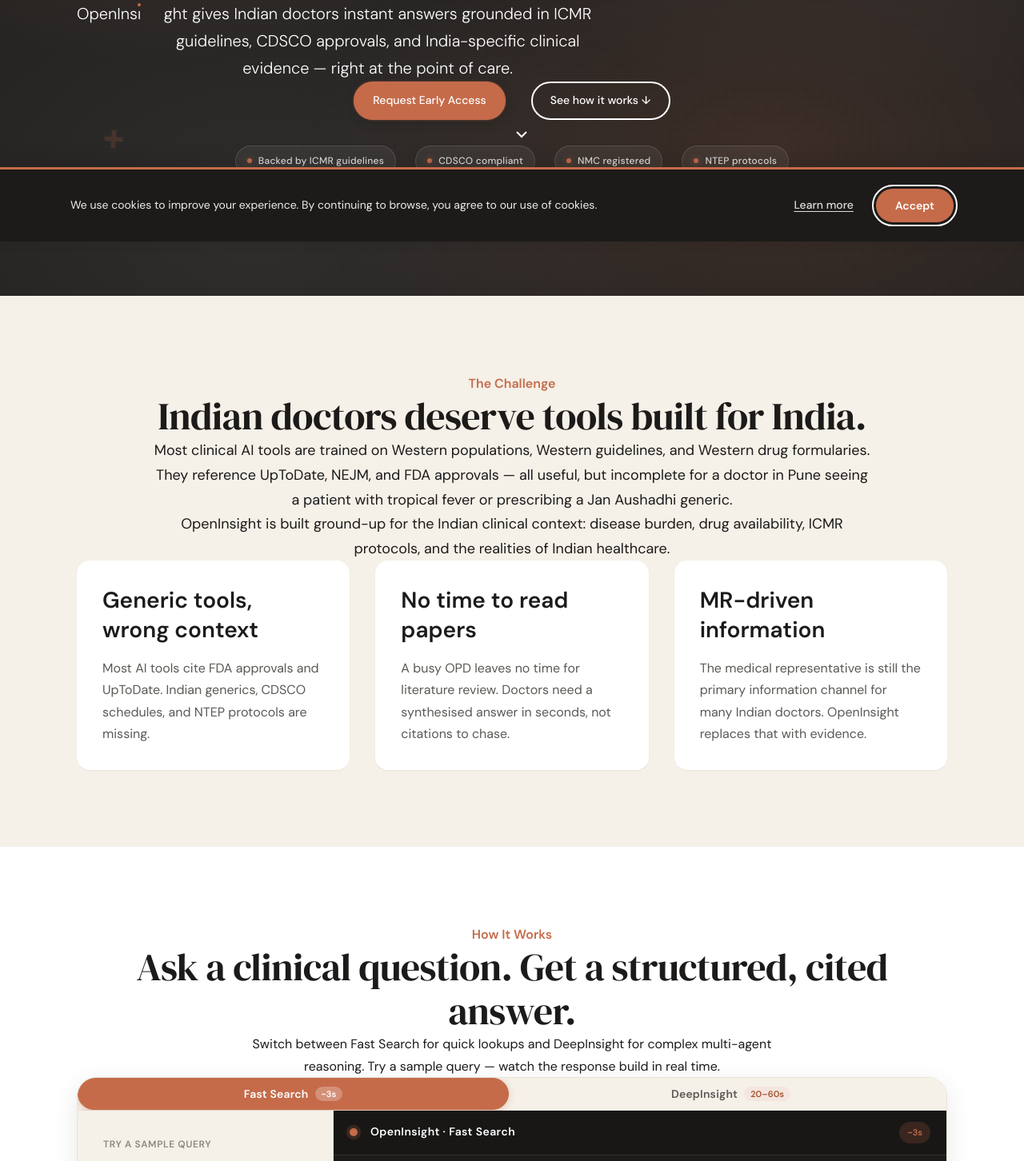
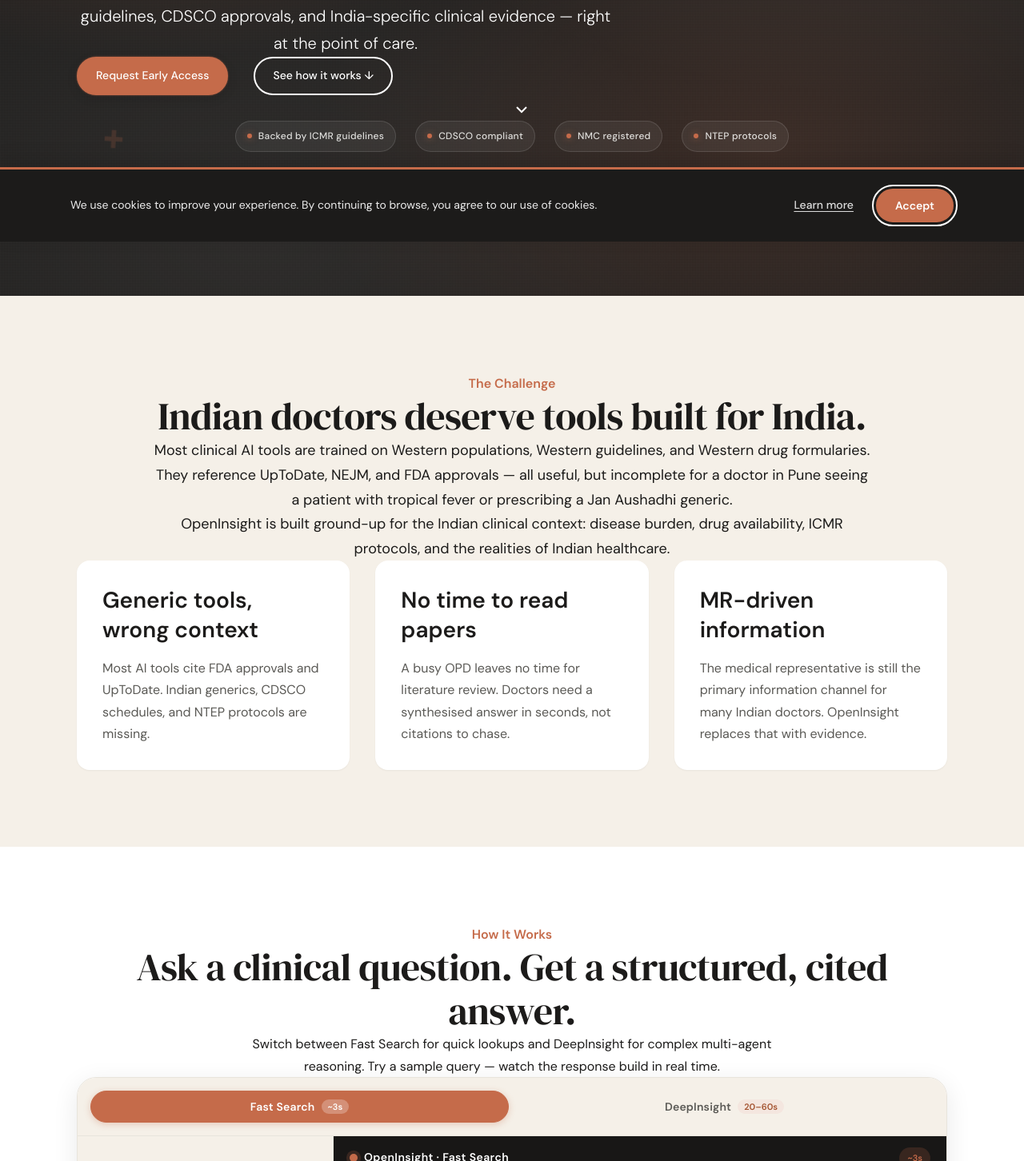
Before and after one commit to Adi103-ETAI/openinsight-web, a Next.js app: page / in a window 1280 px wide. Shown: the part 498-1950 px from the top of the page at 80% size. Built offline with nearby package versions, Linux system fonts and the light colour scheme.

Commit message:
Revert "fix: hero button alignment, demo tab alignment, branded i-dot, architecture spacing"
This reverts commit 0da6f61dffac1644b47c82c2e0f060fb8cc10d0d.

```diff
--- a/app/globals.css
+++ b/app/globals.css
@@ -991,29 +991,3 @@
     transition: none;
   }
 }
-
-/* ================================================================
-   Brand "i" dot — matches the logo's terracotta tittle.
-   Usage: replace the lowercase "i" in "Insight" with
-   <span className="brand-i">ı</span> so the dot renders in
-   the brand accent color instead of the default text color.
-   ================================================================ */
-.brand-i {
-  position: relative;
-  display: inline-block;
-  font-style: normal;
-}
-
-.brand-i::after {
-  content: '';
-  position: absolute;
-  top: 0.16em;
-  left: 50%;
-  transform: translateX(-50%);
-  width: 0.14em;
-  height: 0.14em;
-  min-width: 4px;
-  min-height: 4px;
-  border-radius: 50%;
-  background-color: var(--color-accent);
-}
--- a/app/page.tsx
+++ b/app/page.tsx
@@ -91,9 +91,9 @@
             className="text-white text-center max-w-2xl opacity-75 text-lg animate-fade-in"
             style={{ fontSize: '20px', fontWeight: 300, animationDelay: '300ms' }}
           >
-            OpenIns<span className="brand-i">ı</span>ght gives Indian doctors instant answers grounded in ICMR guidelines, CDSCO approvals, and India-specific clinical evidence — right at the point of care.
+            OpenInsight gives Indian doctors instant answers grounded in ICMR guidelines, CDSCO approvals, and India-specific clinical evidence — right at the point of care.
           </p>
-          <div className="flex gap-4 justify-center items-center flex-wrap animate-fade-in" style={{ animationDelay: '450ms' }}>
+          <div className="flex gap-4 justify-center flex-wrap animate-fade-in" style={{ animationDelay: '450ms' }}>
             <Link href="/early-access" className="btn btn-accent-glow">
               Request Early Access
             </Link>
@@ -220,7 +220,7 @@
           <SectionReveal>
             <div className="text-center mb-12">
               <p className="text-accent font-semibold text-sm uppercase tracking-wider">
-                What OpenIns<span className="brand-i">ı</span>ght Does
+                What OpenInsight Does
               </p>
               <h2 className="mt-4">
                 Everything a clinical consultation needs.
@@ -374,19 +374,6 @@
         .hero-section > .hero-content {
           position: relative;
           z-index: 2;
-          text-align: center;
-        }
-
-        /* Hero content block — centered as a cohesive group.
-           Buttons share equal height & are perfectly centered. */
-        .hero-content > .animate-fade-in {
-          width: 100%;
-          display: flex;
-          justify-content: center;
-        }
-
-        .hero-content .btn {
-          min-height: 44px;
         }
 
         .scroll-indicator {
--- a/components/InteractiveDemo.module.css
+++ b/components/InteractiveDemo.module.css
@@ -10,9 +10,7 @@
 .tabs {
   display: flex;
   gap: var(--spacing-1);
-  /* Aligned with panel header (20px) + tab internal padding so the tab text
-     left edge lines up with the panel title text below it. */
-  padding: var(--spacing-2) var(--spacing-5);
+  padding: var(--spacing-2);
   background-color: var(--color-surface-2);
   border-bottom: 1px solid var(--color-border);
 }
@@ -182,8 +180,7 @@
 .panelHeader {
   display: flex;
   align-items: center;
-  gap: var(--spacing-2);
-  /* 20px horizontal padding matches the tabs row so left edges align. */
+  gap: var(--spacing-1);
   padding: 14px 20px;
   border-bottom: 1px solid var(--color-border-dark);
   background-color: rgba(0, 0, 0, 0.15);
```
Also changed, not shown: app/product/page.tsx (+4 -12 lines).
